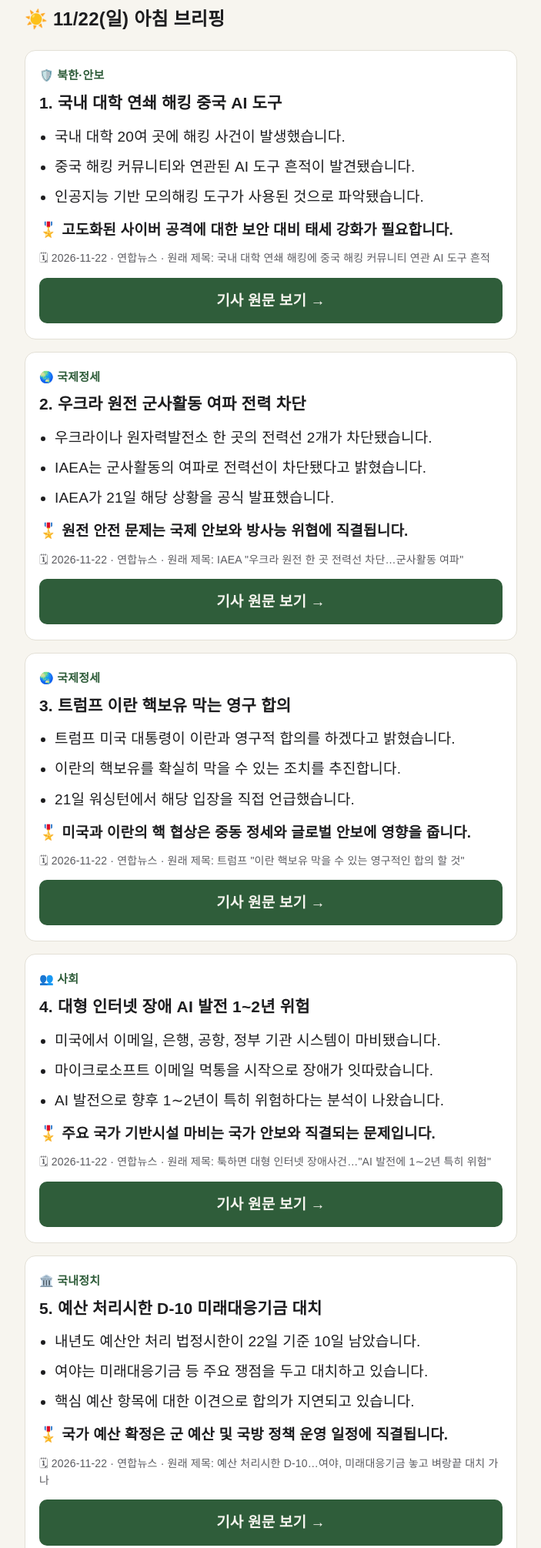
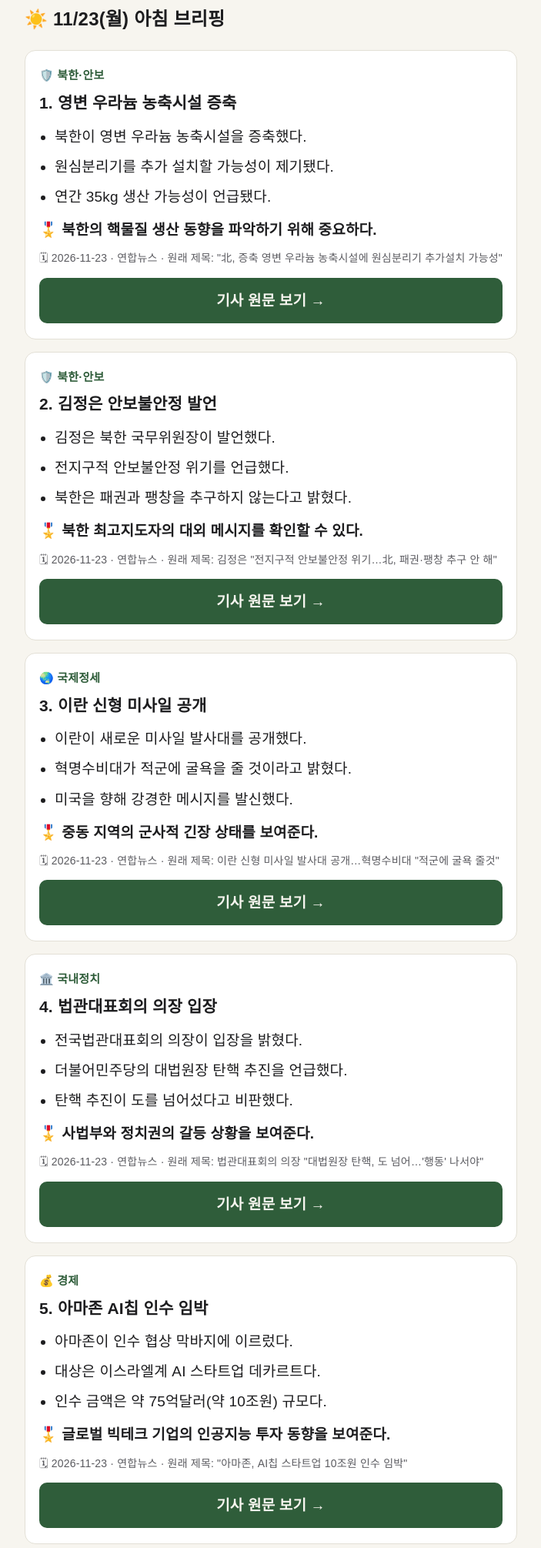
Before and after one commit to jyynet03/military-news-bot, a plain HTML site: page docs/index.html in a window 1280 px wide. Shown: the part 25-2036 px from the top of the page at 77% size, without its empty margins (288-991 px from the left). Drawn offline with Linux system fonts and the light colour scheme.

Commit message:
기록: 2026-11-23 브리핑

```diff
--- a/data/state.json
+++ b/data/state.json
@@ -1,12 +1,12 @@
 {
   "gemini_usage": {
-    "date": "2026-11-22",
+    "date": "2026-11-23",
     "calls": 2
   },
   "kakao_refresh": {
     "fp": "74fdaf00",
     "first_seen": "2026-11-11"
   },
-  "last_sent_date": "2026-11-22",
+  "last_sent_date": "2026-11-23",
   "last_sent_at": "08:50:01"
 }
--- a/docs/index.html
+++ b/docs/index.html
@@ -1,7 +1,7 @@
 <!doctype html>
 <html lang="ko"><head><meta charset="utf-8">
 <meta name="viewport" content="width=device-width,initial-scale=1">
-<title>아침 브리핑 2026-11-22</title>
+<title>아침 브리핑 2026-11-23</title>
 <style>
 :root{--bg:#f7f5ef;--card:#fff;--ink:#1d1d1f;--sub:#5b5b60;--acc:#2f5d3a;--line:#e3e0d6}
 @media (prefers-color-scheme:dark){:root{--bg:#16181a;--card:#202326;--ink:#ececec;--sub:#a5a8ad;--acc:#8fc79b;--line:#33373b}}
@@ -14,40 +14,40 @@ h1{font-size:24px;margin:8px 0 18px} h2{font-size:21px;line-height:1.5;margin:6p
 .btn{display:block;text-align:center;background:var(--acc);color:var(--bg);text-decoration:none;font-weight:700;padding:12px;border-radius:10px}
 .warn{background:#fff3cd;color:#5c4400;padding:10px 14px;border-radius:10px;font-size:16px}
 </style></head><body><main>
-<h1>☀️ 11/22(일) 아침 브리핑</h1>
+<h1>☀️ 11/23(월) 아침 브리핑</h1>
 <section class="card">
   <div class="cat">🛡️ 북한·안보</div>
-  <h2>1. 국내 대학 연쇄 해킹 중국 AI 도구</h2>
-  <ul><li>국내 대학 20여 곳에 해킹 사건이 발생했습니다.</li><li>중국 해킹 커뮤니티와 연관된 AI 도구 흔적이 발견됐습니다.</li><li>인공지능 기반 모의해킹 도구가 사용된 것으로 파악됐습니다.</li></ul><p class="why">🎖️ 고도화된 사이버 공격에 대한 보안 대비 태세 강화가 필요합니다.</p>
-  <p class="meta">🗓 2026-11-22 · 연합뉴스 · 원래 제목: 국내 대학 연쇄 해킹에 중국 해킹 커뮤니티 연관 AI 도구 흔적</p>
-  <a class="btn" href="https://www.yna.co.kr/view/AKR20261120131200017" target="_blank" rel="noopener">기사 원문 보기 →</a>
+  <h2>1. 영변 우라늄 농축시설 증축</h2>
+  <ul><li>북한이 영변 우라늄 농축시설을 증축했다.</li><li>원심분리기를 추가 설치할 가능성이 제기됐다.</li><li>연간 35kg 생산 가능성이 언급됐다.</li></ul><p class="why">🎖️ 북한의 핵물질 생산 동향을 파악하기 위해 중요하다.</p>
+  <p class="meta">🗓 2026-11-23 · 연합뉴스 · 원래 제목: &quot;北, 증축 영변 우라늄 농축시설에 원심분리기 추가설치 가능성&quot;</p>
+  <a class="btn" href="https://www.yna.co.kr/view/AKR20261123003200071" target="_blank" rel="noopener">기사 원문 보기 →</a>
+</section>
+<section class="card">
+  <div class="cat">🛡️ 북한·안보</div>
+  <h2>2. 김정은 안보불안정 발언</h2>
+  <ul><li>김정은 북한 국무위원장이 발언했다.</li><li>전지구적 안보불안정 위기를 언급했다.</li><li>북한은 패권과 팽창을 추구하지 않는다고 밝혔다.</li></ul><p class="why">🎖️ 북한 최고지도자의 대외 메시지를 확인할 수 있다.</p>
+  <p class="meta">🗓 2026-11-23 · 연합뉴스 · 원래 제목: 김정은 &quot;전지구적 안보불안정 위기…北, 패권·팽창 추구 안 해&quot;</p>
+  <a class="btn" href="https://www.yna.co.kr/view/AKR20261123006800504" target="_blank" rel="noopener">기사 원문 보기 →</a>
 </section>
 <section class="card">
   <div class="cat">🌏 국제정세</div>
-  <h2>2. 우크라 원전 군사활동 여파 전력 차단</h2>
-  <ul><li>우크라이나 원자력발전소 한 곳의 전력선 2개가 차단됐습니다.</li><li>IAEA는 군사활동의 여파로 전력선이 차단됐다고 밝혔습니다.</li><li>IAEA가 21일 해당 상황을 공식 발표했습니다.</li></ul><p class="why">🎖️ 원전 안전 문제는 국제 안보와 방사능 위협에 직결됩니다.</p>
-  <p class="meta">🗓 2026-11-22 · 연합뉴스 · 원래 제목: IAEA &quot;우크라 원전 한 곳 전력선 차단…군사활동 여파&quot;</p>
-  <a class="btn" href="https://www.yna.co.kr/view/AKR20261122001400099" target="_blank" rel="noopener">기사 원문 보기 →</a>
-</section>
-<section class="card">
-  <div class="cat">🌏 국제정세</div>
-  <h2>3. 트럼프 이란 핵보유 막는 영구 합의</h2>
-  <ul><li>트럼프 미국 대통령이 이란과 영구적 합의를 하겠다고 밝혔습니다.</li><li>이란의 핵보유를 확실히 막을 수 있는 조치를 추진합니다.</li><li>21일 워싱턴에서 해당 입장을 직접 언급했습니다.</li></ul><p class="why">🎖️ 미국과 이란의 핵 협상은 중동 정세와 글로벌 안보에 영향을 줍니다.</p>
-  <p class="meta">🗓 2026-11-22 · 연합뉴스 · 원래 제목: 트럼프 &quot;이란 핵보유 막을 수 있는 영구적인 합의 할 것&quot;</p>
-  <a class="btn" href="https://www.yna.co.kr/view/AKR20261122001000071" target="_blank" rel="noopener">기사 원문 보기 →</a>
-</section>
-<section class="card">
-  <div class="cat">👥 사회</div>
-  <h2>4. 대형 인터넷 장애 AI 발전 1~2년 위험</h2>
-  <ul><li>미국에서 이메일, 은행, 공항, 정부 기관 시스템이 마비됐습니다.</li><li>마이크로소프트 이메일 먹통을 시작으로 장애가 잇따랐습니다.</li><li>AI 발전으로 향후 1∼2년이 특히 위험하다는 분석이 나왔습니다.</li></ul><p class="why">🎖️ 주요 국가 기반시설 마비는 국가 안보와 직결되는 문제입니다.</p>
-  <p class="meta">🗓 2026-11-22 · 연합뉴스 · 원래 제목: 툭하면 대형 인터넷 장애사건…&quot;AI 발전에 1∼2년 특히 위험&quot;</p>
-  <a class="btn" href="https://www.yna.co.kr/view/AKR20261122007900009" target="_blank" rel="noopener">기사 원문 보기 →</a>
+  <h2>3. 이란 신형 미사일 공개</h2>
+  <ul><li>이란이 새로운 미사일 발사대를 공개했다.</li><li>혁명수비대가 적군에 굴욕을 줄 것이라고 밝혔다.</li><li>미국을 향해 강경한 메시지를 발신했다.</li></ul><p class="why">🎖️ 중동 지역의 군사적 긴장 상태를 보여준다.</p>
+  <p class="meta">🗓 2026-11-23 · 연합뉴스 · 원래 제목: 이란 신형 미사일 발사대 공개…혁명수비대 &quot;적군에 굴욕 줄것&quot;</p>
+  <a class="btn" href="https://www.yna.co.kr/view/AKR20261123022200009" target="_blank" rel="noopener">기사 원문 보기 →</a>
 </section>
 <section class="card">
   <div class="cat">🏛️ 국내정치</div>
-  <h2>5. 예산 처리시한 D-10 미래대응기금 대치</h2>
-  <ul><li>내년도 예산안 처리 법정시한이 22일 기준 10일 남았습니다.</li><li>여야는 미래대응기금 등 주요 쟁점을 두고 대치하고 있습니다.</li><li>핵심 예산 항목에 대한 이견으로 합의가 지연되고 있습니다.</li></ul><p class="why">🎖️ 국가 예산 확정은 군 예산 및 국방 정책 운영 일정에 직결됩니다.</p>
-  <p class="meta">🗓 2026-11-22 · 연합뉴스 · 원래 제목: 예산 처리시한 D-10…여야, 미래대응기금 놓고 벼랑끝 대치 가나</p>
-  <a class="btn" href="https://www.yna.co.kr/view/AKR20261121048200001" target="_blank" rel="noopener">기사 원문 보기 →</a>
-</section><section class="card"><h2>📖 오늘의 용어</h2><ul><li>모의해킹: 보안 취약점을 찾기 위해 실제 공격자처럼 침투해보는 행위.</li><li>IAEA: 원자력의 평화적 이용과 안전을 관리하는 국제원자력기구.</li><li>핵보유: 군사 목적으로 사용할 수 있는 핵무기를 보유하는 것.</li><li>법정시한: 법률로 정해 놓은 마감 또는 처리 기한.</li></ul></section>
+  <h2>4. 법관대표회의 의장 입장</h2>
+  <ul><li>전국법관대표회의 의장이 입장을 밝혔다.</li><li>더불어민주당의 대법원장 탄핵 추진을 언급했다.</li><li>탄핵 추진이 도를 넘어섰다고 비판했다.</li></ul><p class="why">🎖️ 사법부와 정치권의 갈등 상황을 보여준다.</p>
+  <p class="meta">🗓 2026-11-23 · 연합뉴스 · 원래 제목: 법관대표회의 의장 &quot;대법원장 탄핵, 도 넘어…&#x27;행동&#x27; 나서야&quot;</p>
+  <a class="btn" href="https://www.yna.co.kr/view/AKR20261123023000004" target="_blank" rel="noopener">기사 원문 보기 →</a>
+</section>
+<section class="card">
+  <div class="cat">💰 경제</div>
+  <h2>5. 아마존 AI칩 인수 임박</h2>
+  <ul><li>아마존이 인수 협상 막바지에 이르렀다.</li><li>대상은 이스라엘계 AI 스타트업 데카르트다.</li><li>인수 금액은 약 75억달러(약 10조원) 규모다.</li></ul><p class="why">🎖️ 글로벌 빅테크 기업의 인공지능 투자 동향을 보여준다.</p>
+  <p class="meta">🗓 2026-11-23 · 연합뉴스 · 원래 제목: &quot;아마존, AI칩 스타트업 10조원 인수 임박&quot;</p>
+  <a class="btn" href="https://www.yna.co.kr/view/AKR20261123012400009" target="_blank" rel="noopener">기사 원문 보기 →</a>
+</section><section class="card"><h2>📖 오늘의 용어</h2><ul><li>원심분리기: 회전력을 이용해 물질을 분리하는 기계</li><li>패권: 어떤 분야에서 우권을 차지하여 지배하는 권력</li><li>혁명수비대: 이란의 정예 군사 조직</li><li>법관대표회의: 사법 행정과 법관 독립을 논의하는 판사 회의</li><li>스타트업: 혁신적 기술을 가진 신생 창업 기업</li></ul></section>
 </main></body></html>
```
Also changed, not shown: data/history.json (+30 -0 lines), docs/2026-11-23.html (added, +53 -0 lines).
